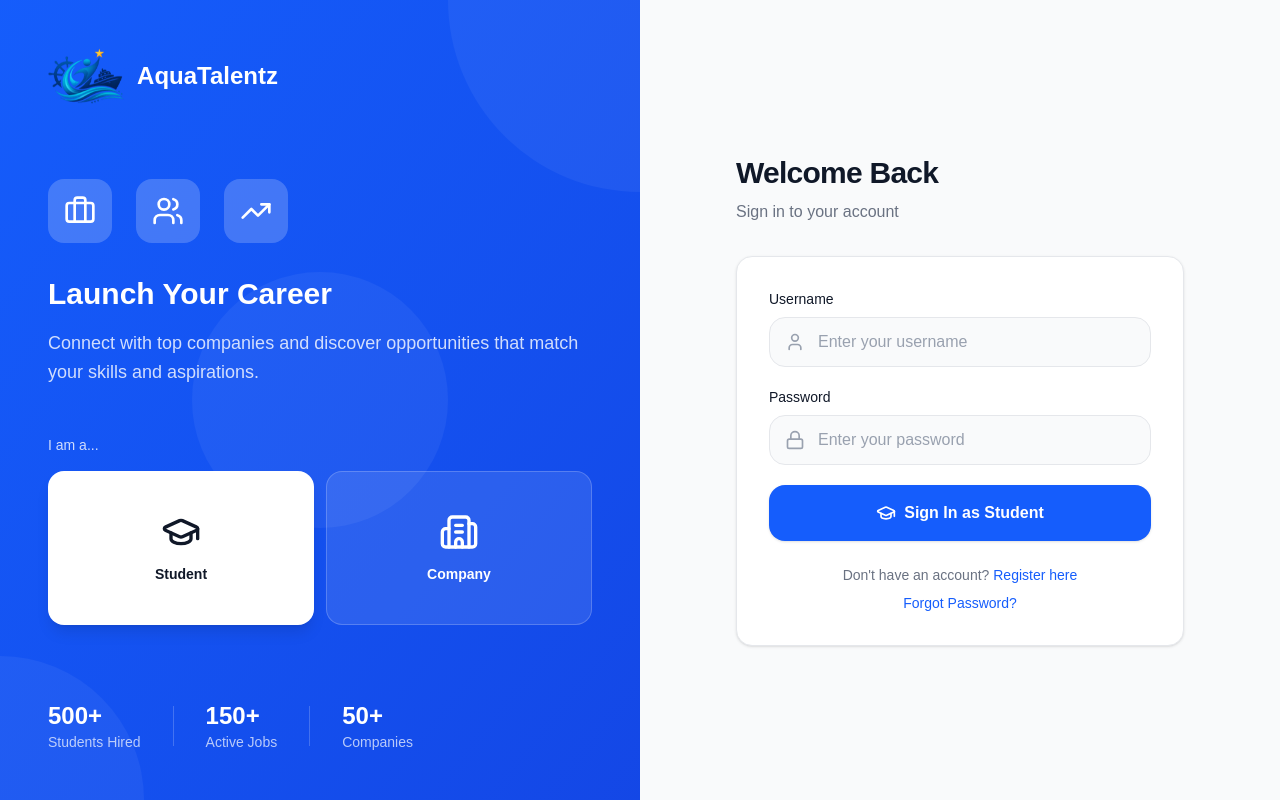
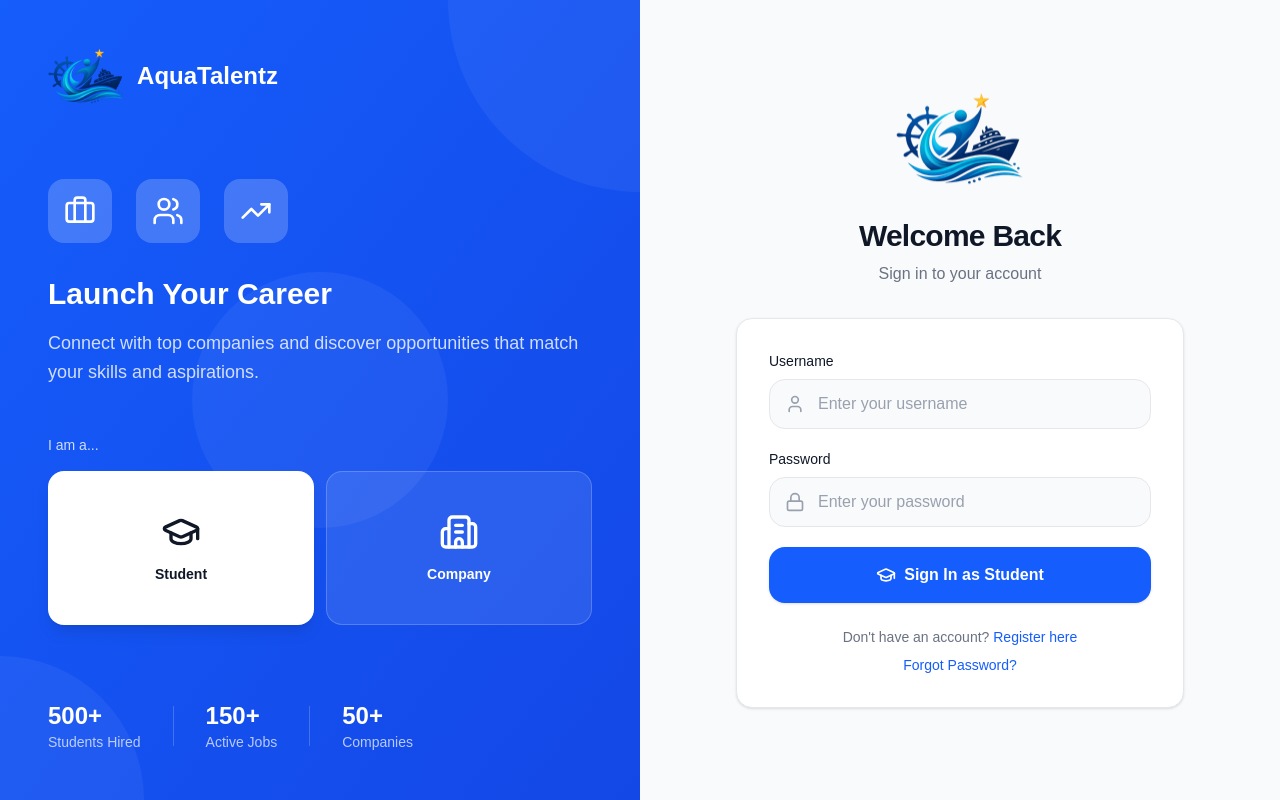
Before and after one commit to wnr-group/aqua-talent-client, a React (Vite) app: page /login in a window 1280 px wide. Built offline with nearby package versions, Linux system fonts and the light colour scheme.

Commit message:
fix:logo size increased and lighter background shade updated

```diff
--- a/src/components/common/Logo.tsx
+++ b/src/components/common/Logo.tsx
@@ -3,9 +3,10 @@ interface LogoProps {
   showText?: boolean
   variant?: 'light' | 'dark'
   className?: string
+  widthClass? : string
 }
 
-export default function Logo({ size = 'md', showText = true, variant = 'dark', className = '' }: LogoProps) {
+export default function Logo({ size = 'md', showText = true, variant = 'dark', className = '',widthClass }: LogoProps) {
   const sizes = {
     sm: { icon: 'h-8', text: 'text-lg' },
     md: { icon: 'h-10', text: 'text-xl' },
@@ -23,7 +24,7 @@ export default function Logo({ size = 'md', showText = true, variant = 'dark', c
       <img
         src="/logo.png"
         alt="AquaTalentz"
-        className={`${icon} w-auto object-contain`}
+        className={`${widthClass ? widthClass : icon} w-auto object-contain`}
       />
 
       {showText && (
--- a/src/features/auth/pages/LoginPage.tsx
+++ b/src/features/auth/pages/LoginPage.tsx
@@ -151,8 +151,7 @@ export default function LoginPage() {
             onClick={() => setUserType(type as UserType)}
             className={`
               flex flex-col items-center gap-2 py-4 px-4 rounded-xl font-medium transition-all duration-300
-              ${
-                isSelected
+              ${isSelected
                 ? `${typeConfig.bgClass} text-white shadow-sm`
                 : 'bg-gray-50 text-gray-500 hover:text-gray-900 hover:bg-gray-100 border border-gray-200'
               }
@@ -181,8 +180,7 @@ export default function LoginPage() {
               onClick={() => setUserType(type as UserType)}
               className={`
                 flex flex-col items-center justify-center gap-3 py-10 px-6 rounded-xl font-medium transition-all duration-300
-                ${
-                  isSelected
+                ${isSelected
                   ? 'bg-white text-gray-900 shadow-lg'
                   : 'bg-white/10 text-white hover:bg-white/20 border border-white/20'
                 }
@@ -273,14 +271,19 @@ export default function LoginPage() {
       <div className="flex-1 flex items-center justify-center p-4 lg:p-12">
         <div className="w-full max-w-md">
           {/* Mobile Logo */}
-          <div className="lg:hidden text-center mb-8 animate-fade-in-up">
-            <Link to="/" className="inline-flex items-center gap-3 mb-6">
-              <Logo size="lg" variant="light" />
+          <div className="flex justify-center mb-8">
+            <Link to="/">
+              <Logo
+                widthClass="w-40"   /* 160px wide */
+                showText={false}
+                variant="light"
+                className="hover:opacity-80 transition-opacity"
+              />
             </Link>
           </div>
 
           {/* Header */}
-          <div className="text-center lg:text-left mb-8 animate-fade-in-up">
+          <div className="text-center lg:text-center mb-8 animate-fade-in-up">
             <h1 className="text-3xl font-display font-bold text-gray-900 mb-2">
               {isAdminLogin ? 'Admin Portal' : isCompanyLogin ? 'Company Portal' : 'Welcome Back'}
             </h1>
@@ -292,8 +295,7 @@ export default function LoginPage() {
           <div className="bg-white rounded-2xl shadow-sm border border-gray-200 p-8 animate-fade-in-up stagger-1">
             {/* User type selector - Mobile only (or dedicated portal badge) */}
             {isDedicatedPortal ? (
-              <div className={`flex items-center justify-center gap-3 mb-8 py-4 px-4 rounded-xl ${
-                isAdminLogin ? 'bg-orange-500' : 'bg-teal-600'
+              <div className={`flex items-center justify-center gap-3 mb-8 py-4 px-4 rounded-xl ${isAdminLogin ? 'bg-orange-500' : 'bg-teal-600'
                 }`}>
                 {isAdminLogin ? (
                   <Shield className="w-6 h-6 text-white" />
--- a/src/index.css
+++ b/src/index.css
@@ -10,7 +10,7 @@
   --font-size: 16px;
 
   /* Deep Ocean Colors */
-  --ocean-deep: #050a12;
+  --ocean-deep: #07101a;
   --ocean-dark: #0a1628;
   --ocean-mid: #0f2035;
   --ocean-surface: #1a3a5c;
```
Also changed, not shown: 1 other file (tests, documents, lock files or other folders). Lines whose indentation alone changed are shown as unchanged.
